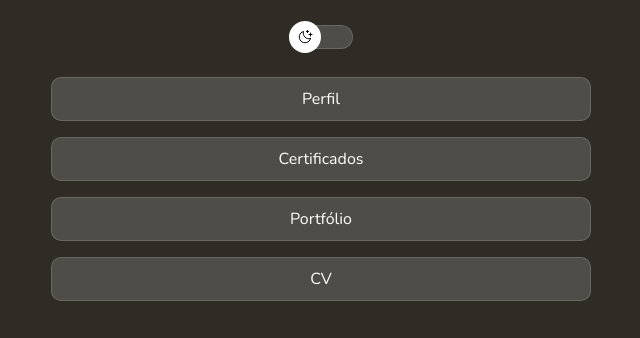
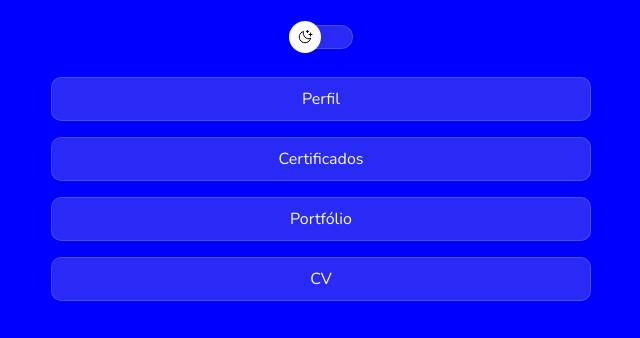
Before and after one commit to NunonCunha/ProjectoRocketSeat, a plain HTML site: page index.html in a window 1280 px wide. Shown: the part 233-571 px from the top of the page, without its empty margins (319-959 px from the left). Drawn offline with nearby package versions, Linux system fonts and the light colour scheme.

Commit message:
background based on media queries

```diff
--- a/style/style.css
+++ b/style/style.css
@@ -25,6 +25,7 @@ body{
     background-color: var(--bg-color);
     font-family: 'Nunito', sans-serif;
     color: var(--text-color);
+    height: 100vh;
 }
 
 a{
@@ -157,3 +158,17 @@ footer{
 footer a{
     text-decoration: underline
 }
+
+
+/*Media Queries*/
+
+@media(min-width:700px) {
+    :root{
+        --bg-color:  Blue;
+    }
+
+    .light{
+        --bg-color: yellow;
+    }
+
+}
```
